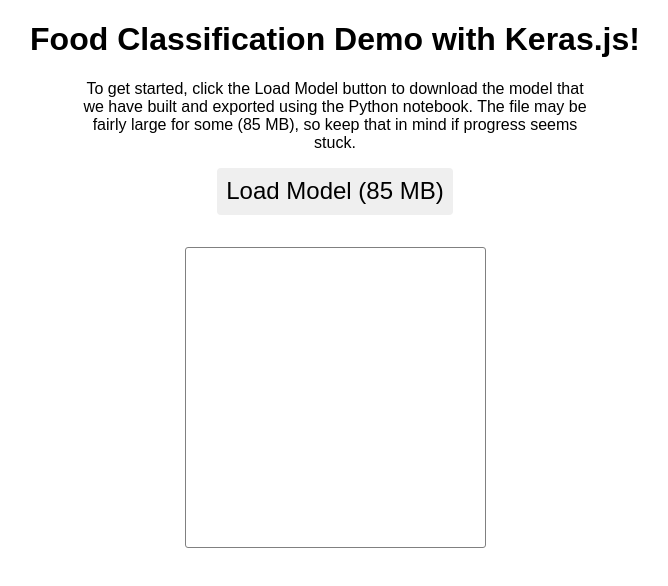
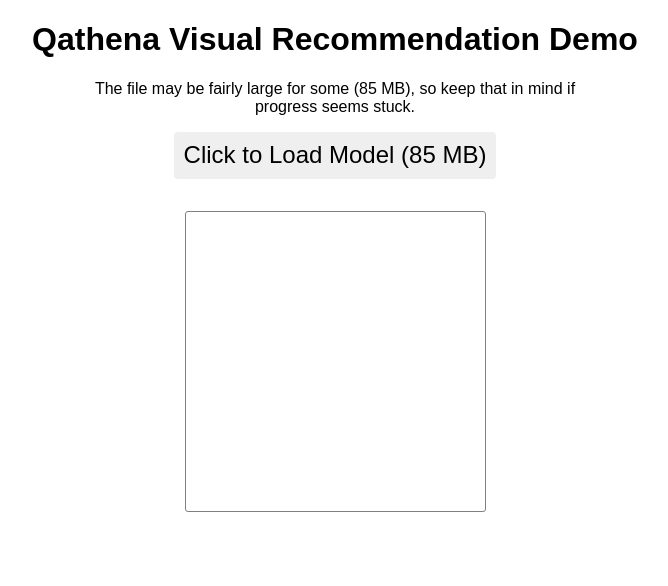
Before and after one commit to luhc228/QVRP-Demo, a React (Create React App) app: page / in a window 1280 px wide. Shown: the top 586 px of the page, without its empty margins (305-973 px from the left). Built offline with nearby package versions, Linux system fonts and the light colour scheme.

Commit message:
✨ feat:

```diff
--- a/public/index.html
+++ b/public/index.html
@@ -13,7 +13,7 @@
       work correctly both with client-side routing and a non-root public URL.
       Learn how to configure a non-root public URL by running `npm run build`.
     -->
-    <title>Food Classification Demo with Keras.js</title>
+    <title>QVR Demo</title>
   </head>
   <body>
     <div id="root"></div>
--- a/src/App.css
+++ b/src/App.css
@@ -38,8 +38,8 @@ button {
   display: inline-block;
   font-size: 1.5em;
   font-weight: bold;
-  animation: zoom 1s ease-in-out infinite alternate;
-  -webkit-animation: zoom 1s ease-in-out infinite alternate;
+  /* animation: zoom 1s ease-in-out infinite alternate;
+  -webkit-animation: zoom 1s ease-in-out infinite alternate; */
 }
 
 .error {
--- a/src/App.js
+++ b/src/App.js
@@ -65,7 +65,7 @@ class App extends Component {
       classifyPercent: 0,
       topK: null,
       hasWebgl,
-      url: 'http://www.rawtillwhenever.com/wp-content/uploads/2015/09/vegan-tempura-sushi-2.png'
+      url: 'https://i.loli.net/2019/06/09/5cfc75b68f7a687369.png'
     };
   }
 
@@ -74,7 +74,7 @@ class App extends Component {
     const model = new window.KerasJS.Model({
       filepaths: {
         model: 'model.json' ,
-        weights: 'https://s3.amazonaws.com/stratospark/food-101/model4b.10-0.68_weights.buf',
+        weights: 'model4b.10-0.68_weights.buf',
         metadata: 'model4b.10-0.68_metadata.json'
       },
       gpu: this.state.hasWebgl,
@@ -127,8 +127,7 @@ class App extends Component {
       topK: null
     });
 
-    loadImage(
-      'https://crossorigin.me/' + url,
+    loadImage(url,
       img => {
         if (img.type === 'error') {
           console.log('Error loading image');
@@ -247,16 +246,14 @@ class App extends Component {
     } = this.state;
     return (
       <div className="App">
-        <h1>Food Classification Demo with Keras.js!</h1>
+        <h1>Qathena Visual Recommendation Demo</h1>
         { !modelLoaded ?
         <p className='intro'>
-          To get started, click the Load Model button to download the model that
-          we have built and exported using the Python notebook. The file may be
-          fairly large for some (85 MB), so keep that in mind if progress seems stuck.
+          The file may be fairly large for some (85 MB), so keep that in mind if progress seems stuck.
         </p>
         : ''}
         <div className='init'>
-        { !modelLoaded && !modelLoading ? <button onClick={this.loadModel}>Load Model (85 MB)</button> : ''}
+        { !modelLoaded && !modelLoading ? <button onClick={this.loadModel}>Click to Load Model (85 MB)</button> : ''}
         { !modelLoaded && modelLoading ?
           <p className='loading'>LOADING MODEL: {loadingPercent}%</p>
           : ''}
@@ -275,7 +272,7 @@ class App extends Component {
           <p>
             Food Image URL: <input type='text' ref={(input) => { this.urlInput = input; }}/>
             <br/><br/>
-            <button onClick={this.classifyNewImage}>Classify Image</button>
+            <button onClick={this.classifyNewImage}>Click to Classify Image</button>
           </p>
           : '' }
           <canvas id='input-canvas' width='299' height='299'/>
```
